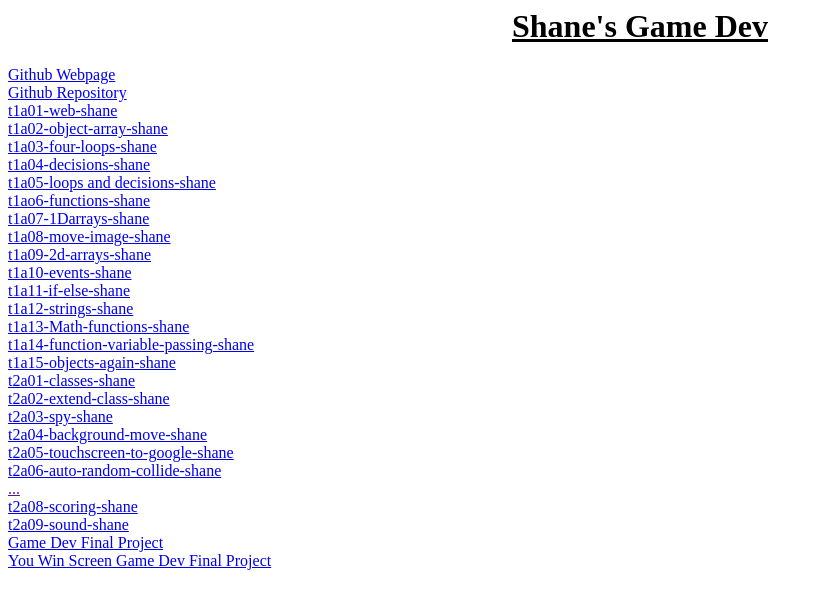
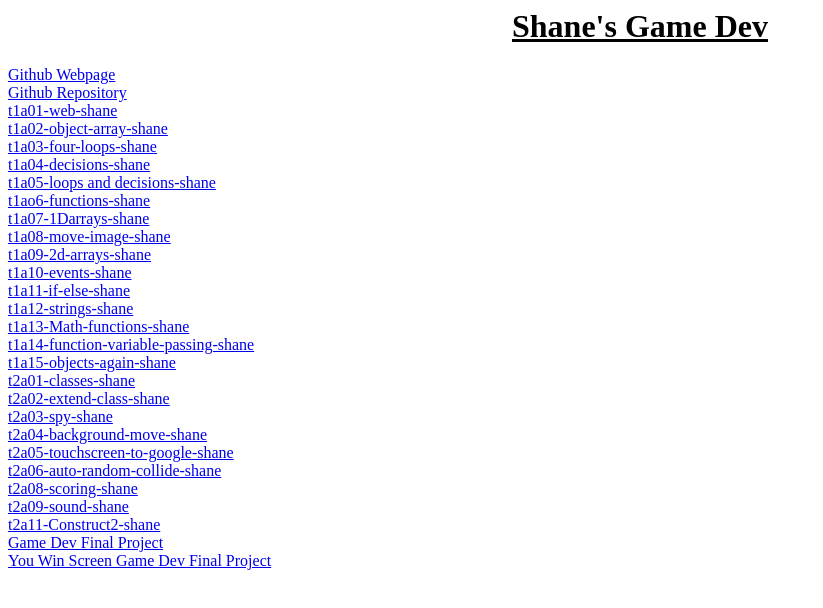
Before and after one commit to ScaredyCatr/game-dev-2018-Shaferr, a plain HTML site: page index.html in a window 1280 px wide. Shown: the whole page, without its empty margins (0-823 px from the left). Drawn offline with Linux system fonts and the light colour scheme.

Commit message:
Add files via upload

```diff
--- a/index.html
+++ b/index.html
@@ -92,10 +92,6 @@
 
 <br>
 
-<a href="">...</a>
-
-<br>
-
 <a href="t2a08-scoring-shane.html">t2a08-scoring-shane</a>
 
 <br>
@@ -104,6 +100,10 @@
 
 <br>
 
+<a href="Construct2.html">t2a11-Construct2-shane</a>
+
+<br>
+
 <a href="Game Dev Final Project.html">Game Dev Final Project</a>
 
 <br>
```
